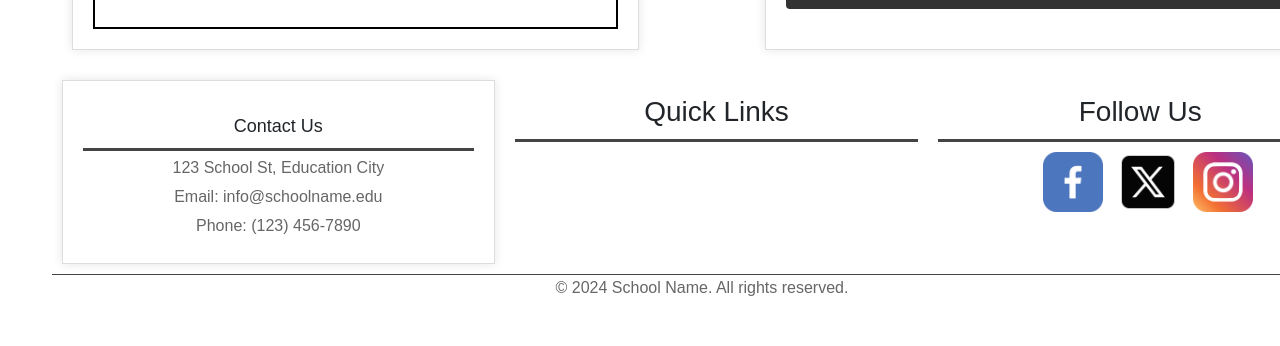
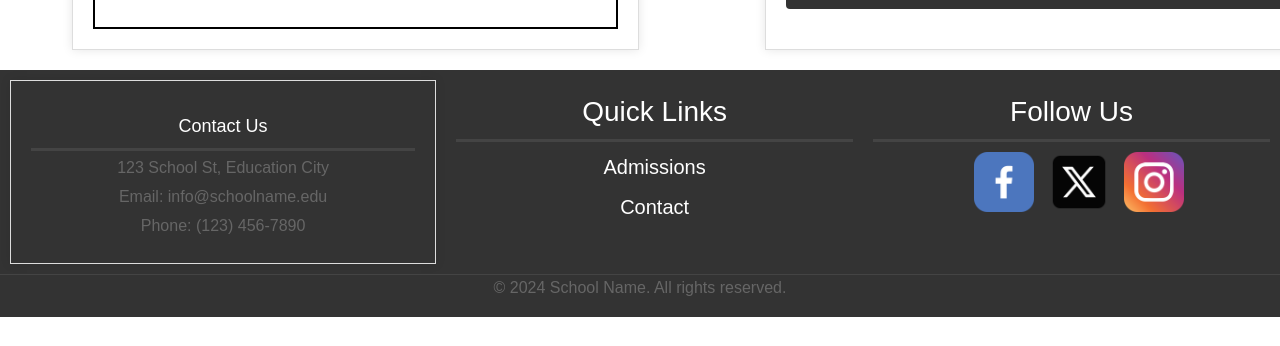
Before and after one commit to Aadarscodes/ursintercollege_555, a React (Vite) app: page /Contact in a window 1280 px wide. Shown: the part 1318-1664 px from the top of the page. After the commit the page ends 1635 px from the top, so only its background shows below. Built offline with nearby package versions, Linux system fonts and the light colour scheme; grey boxes are pictures that could not be loaded.

Commit message:
FOOTER PAGE DONE

```diff
--- a/src/Components/Footer.css
+++ b/src/Components/Footer.css
@@ -5,14 +5,14 @@ body {
   padding: auto;
 }
 
-.footer {
+.footer-common {
   background-color: #333;
   color: #fff;
   padding: 0% ;
   position: absolute;
   width: 100%;
   left: 0%;
-  top:250%;
+  /* top:250%; */
   /* z-index: 5; */
 
 
--- a/src/Layout/MainLayout.jsx
+++ b/src/Layout/MainLayout.jsx
@@ -1,4 +1,3 @@
-
 import React from 'react'
 import Header from '../Components/header'
 import Navbar from '../Components/Navbar'
@@ -24,12 +23,18 @@ import Footer from '../Components/Footer'
 // import Footer from '../Footer';
 
 const MainLayout = ({ children }) => {
+    let footerClass = '';
+  if (location.pathname === '/') {
+    footerClass = ' footer-home';
+  } else if (location.pathname === '/contact') {
+    footerClass = ' footer-contact';
+  }
     return (
         <div>
             <Header />
             <Navbar />
             <div>{children}</div>
-            <Footer />
+            <Footer className={footerClass} />
         </div>
     );
 };
```
